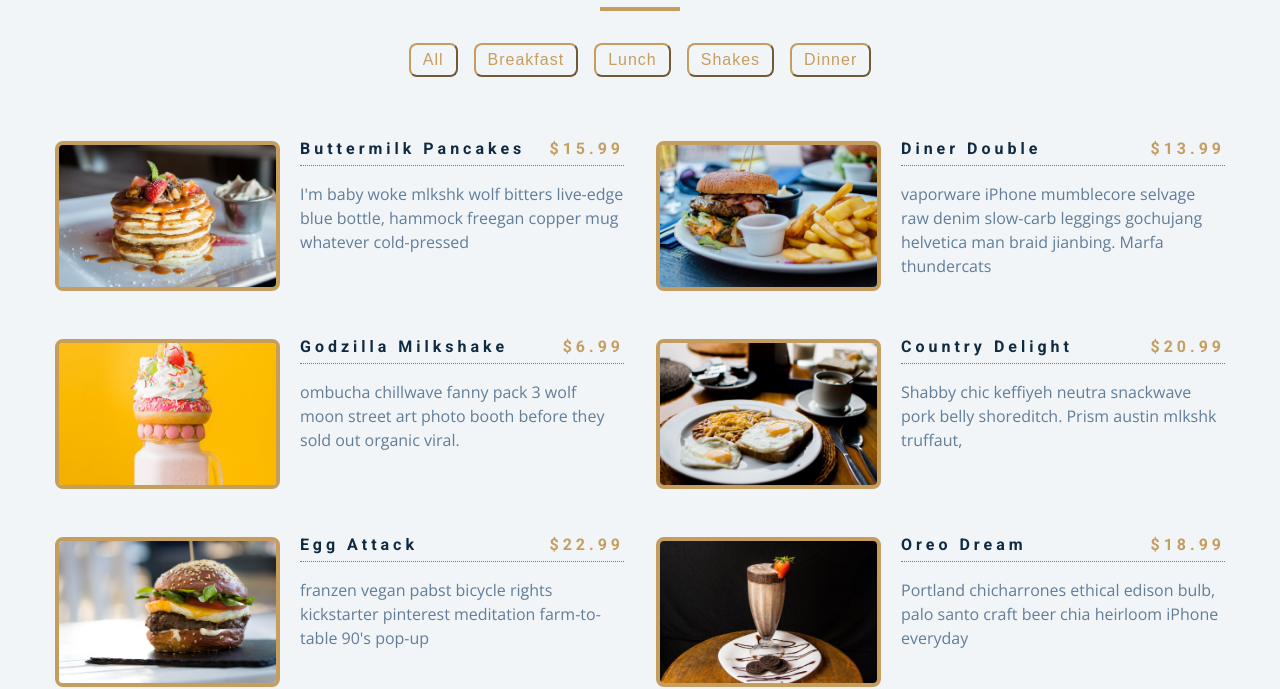
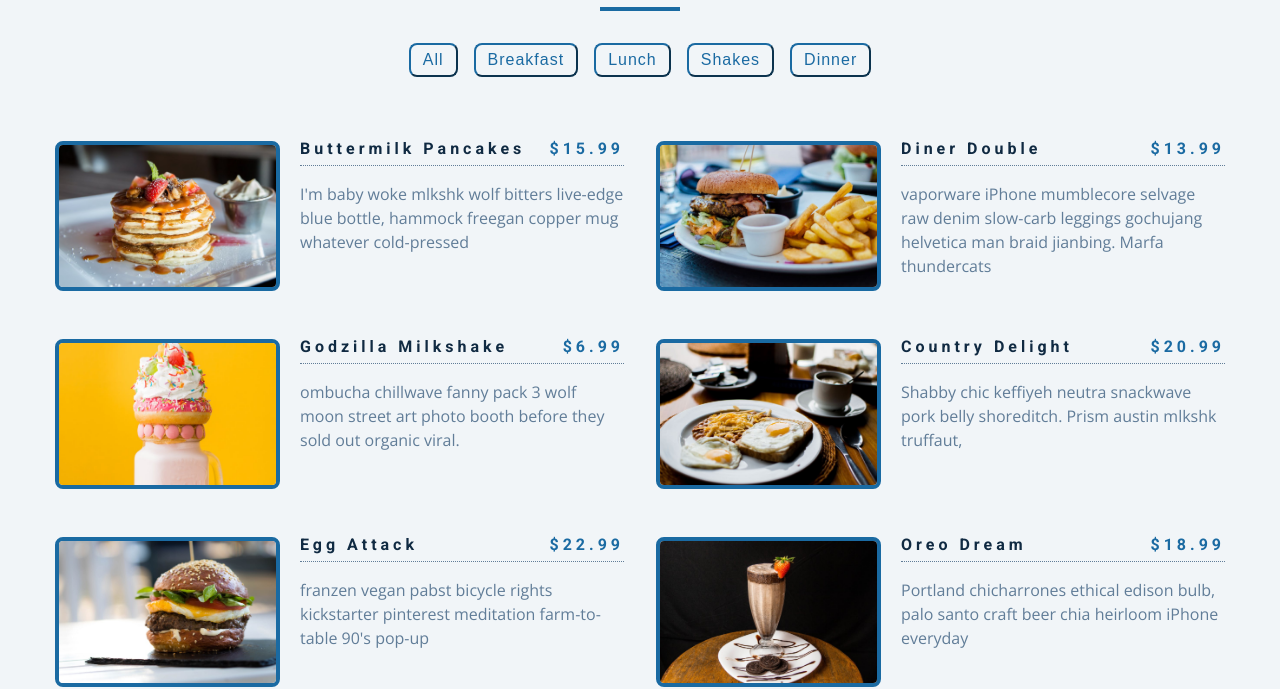
Before and after one commit to Sabbir-Shishir/menu-bar, a plain HTML site: page index.html in a window 1280 px wide. Shown: the part 125-814 px from the top of the page. Drawn offline with nearby package versions, Linux system fonts and the light colour scheme.

Commit message:
change the full project color

```diff
--- a/styles.css
+++ b/styles.css
@@ -189,7 +189,7 @@ main {
 .underline {
   width: 5rem;
   height: 0.25rem;
-  background: var(--clr-gold);
+  background: var(--clr-primary-3);
   margin-left: auto;
   margin-right: auto;
 }
@@ -202,20 +202,20 @@ main {
 
 .filter-btn {
   background: transparent;
-  border-color: var(--clr-gold);
+  border-color: var(--clr-primary-3);
   font-size: 1rem;
   text-transform: capitalize;
   margin: 0 0.5rem;
   letter-spacing: 1px;
   border-radius: var(--radius);
   padding: 0.375rem 0.75rem;
-  color: var(--clr-gold);
+  color: var(--clr-primary-3);
   cursor: pointer;
   transition: var(--transition);
 }
 
 .filter-btn:hover {
-  background: var(--clr-gold);
+  background: var(--clr-primary-3);
   color: var(--clr-white);
 }
 
@@ -237,7 +237,7 @@ main {
 .photo {
   object-fit: cover;
   height: 200px;
-  border: 0.25rem solid var(--clr-gold);
+  border: 0.25rem solid var(--clr-primary-3);
   border-radius: var(--radius);
 }
 
@@ -252,7 +252,7 @@ main {
 }
 
 .price {
-  color: var(--clr-gold);
+  color: var(--clr-primary-3);
 }
 
 .item-text {
```
